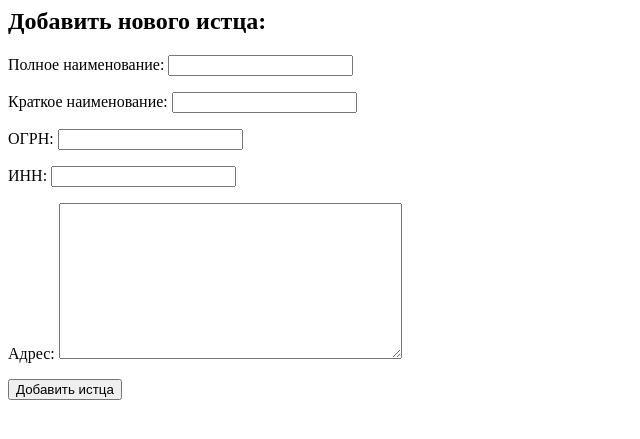
After one commit to yarkonev/lawhelp, a Django app: page /new_plaintiff/ in a window 1280 px wide. The commit adds this page. Shown: the top 439 px of the page, without its empty margins (0-640 px from the left). Run offline with Django 4.2, Linux system fonts and the light colour scheme.

Commit message:
feat: function to add a plaintiff

```diff
--- a/project/core/forms.py
+++ b/project/core/forms.py
@@ -1,5 +1,5 @@
 from django import forms
-from .models import Case
+from .models import Case, Plaintiff, Defendant
 
 
 class CaseForm(forms.ModelForm):
@@ -12,3 +12,15 @@ class CaseForm(forms.ModelForm):
                   'plaintiff': 'Истец',
                   'defendant': 'Ответчик',
                   }
+
+
+class PlaintiffForm(forms.ModelForm):
+    class Meta:
+        model = Plaintiff
+        fields = ['full_name', 'short_name', 'ogrn', 'inn', 'address']
+        labels = {'full_name': 'Полное наименование',
+                  'short_name': 'Краткое наименование',
+                  'ogrn': 'ОГРН',
+                  'inn': 'ИНН',
+                  'address': 'Адрес',
+                  }
--- /dev/null
+++ b/project/core/templates/core/new_plaintiff.html
@@ -0,0 +1,7 @@
+<h2>Добавить нового истца:</h2>
+
+<form method="post" action="{% url 'core:new_plaintiff' %}" class="form">
+{% csrf_token %}
+{{ form.as_p }}
+    <button name="submit" class="btn btn-primary">Добавить истца</button>
+</form>
--- a/project/core/urls.py
+++ b/project/core/urls.py
@@ -8,6 +8,7 @@ urlpatterns = [
     path('', views.index, name='index'),
     path('cases/', views.cases, name='cases'),
     path('case/<uuid:case_id>/', views.case, name='case'),
+    path('new_plaintiff/', views.new_plaintiff, name='new_plaintiff'),
     path('new_case/', views.new_case, name='new_case'),
     path('create_docx/<uuid:case_id>/', views.create_docx, name='create_docx'),
 ]
--- a/project/core/views.py
+++ b/project/core/views.py
@@ -2,7 +2,7 @@ from django.shortcuts import render, redirect, get_object_or_404
 from django.http import HttpResponse
 from django.conf import settings
 from .models import Case
-from .forms import CaseForm
+from .forms import CaseForm, PlaintiffForm
 from docxtpl import DocxTemplate
 import io
 import os
@@ -26,6 +26,23 @@ def case(request, case_id):
         'case': case,
     }
     return render(request, 'core/case.html', context)
+
+
+def new_plaintiff(request):
+    if request.method != 'POST':
+        form = PlaintiffForm()
+    else:
+        form = PlaintiffForm(data=request.POST)
+        if form.is_valid():
+            new_plaintiff = form.save(commit=False)
+            new_plaintiff.save()
+            return redirect('core:cases')
+
+    context = {
+        'form': form,
+    }
+
+    return render(request, 'core/new_plaintiff.html', context)
 
 
 def new_case(request):
```
Also changed, not shown: project/core/templates/core/cases.html (+6 -1 lines).
